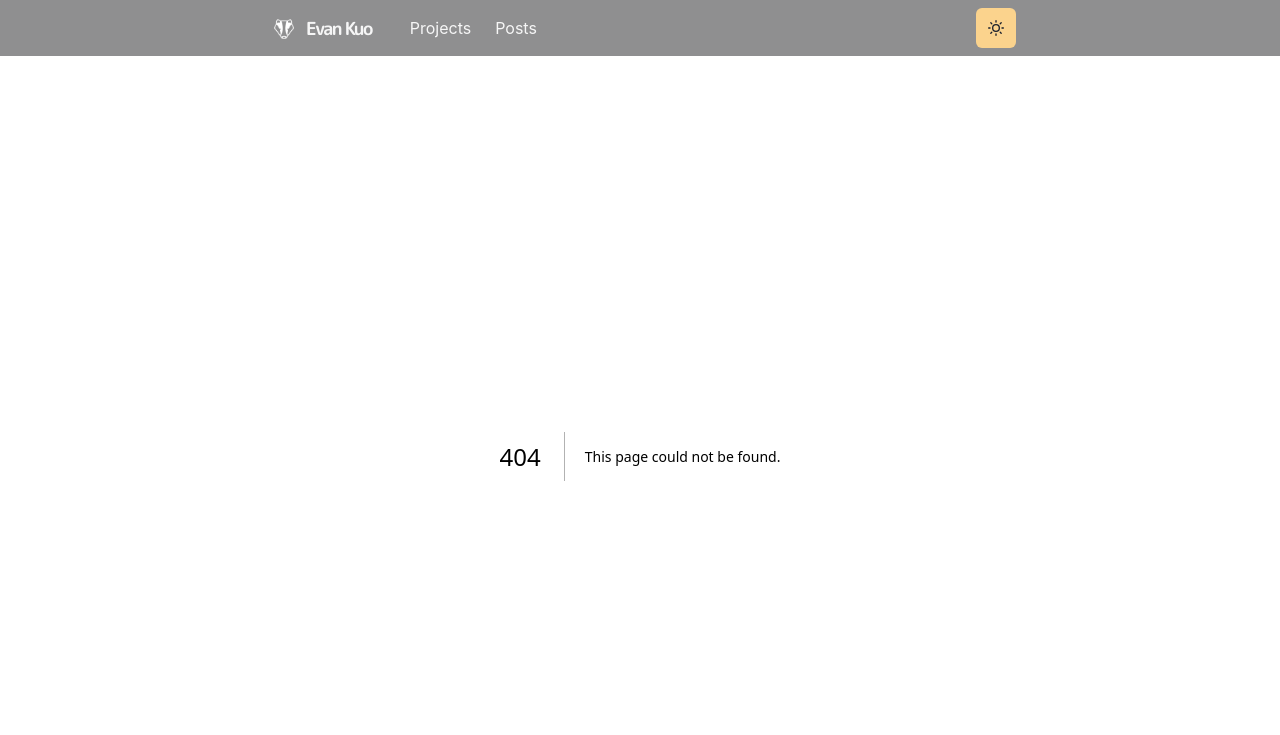
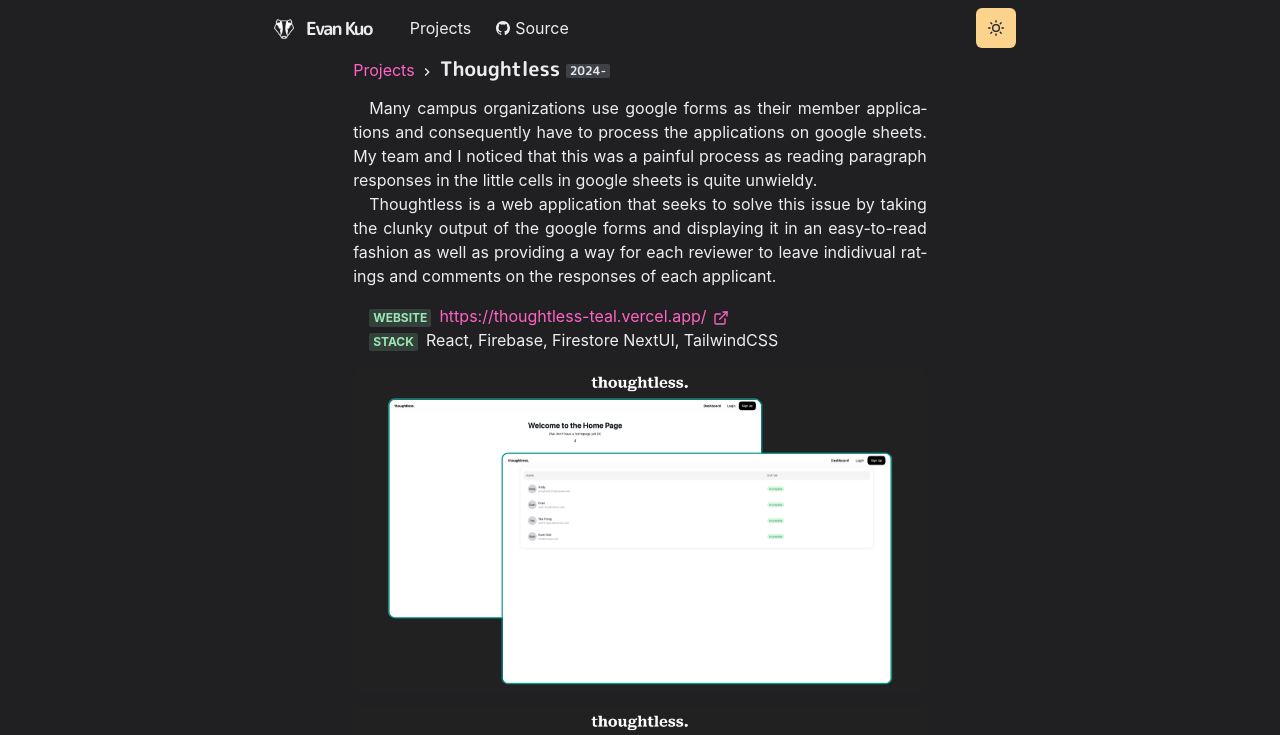
Before and after one commit to Sarcovora/evankuo-homepage, a Next.js app: page /projects/thoughtless in a window 1280 px wide. Before the commit this address had no page. Shown: the top 735 px of the page. Built offline with nearby package versions, Linux system fonts and the light colour scheme.

Commit message:
uhhh a lot of things

```diff
--- a/components/footer.js
+++ b/components/footer.js
@@ -1,8 +1,13 @@
-import { Box } from '@chakra-ui/react'
+import { Box, Link } from '@chakra-ui/react'
 
 const Footer = () => {
   return (
     <Box align="center" opacity={0.4} fontSize="sm">
+      This website is built based on the{' '}
+      <Link href="https://www.craftz.dog/" isExternal>
+        Takuya Matsuyama's website
+      </Link>
+      <br />
       &copy; {new Date().getFullYear()} Evan Kuo. All Rights Reserved.
     </Box>
   )
--- /dev/null
+++ b/components/layouts/article.js
@@ -0,0 +1,38 @@
+import { motion } from 'framer-motion'
+import Head from 'next/head'
+import { GridItemStyle } from '../grid-item'
+
+const variants = {
+  hidden: { opacity: 0, x: 0, y: 20 },
+  enter: { opacity: 1, x: 0, y: 0 },
+  exit: { opacity: 0, x: -0, y: 20 },
+}
+
+const Layout = ({ children, title }) => {
+  const t = `${title} - Evan Kuo`
+  return (
+    <motion.article
+      initial="hidden"
+      animate="enter"
+      exit="exit"
+      variants={variants}
+      transition={{ duration: 0.4, type: 'easeInOut' }}
+      style={{ position: 'relative' }}
+    >
+      <>
+        {title && (
+          <Head>
+            <title>{t}</title>
+            <meta name="twitter:title" content={t} />
+            <meta property="og:title" content={t} />
+          </Head>
+        )}
+        {children}
+
+        <GridItemStyle />
+      </>
+    </motion.article>
+  )
+}
+
+export default Layout
--- a/components/navbar.js
+++ b/components/navbar.js
@@ -1,3 +1,4 @@
+import { forwardRef } from 'react'
 import Logo from './logo'
 import NextLink from 'next/link'
 import {
@@ -17,6 +18,7 @@
 
 import { HamburgerIcon } from '@chakra-ui/icons'
 import ThemeToggleButton from './theme-toggle-button.js'
+import { IoLogoGithub } from 'react-icons/io5'
 
 const LinkItem = ({ href, path, target, children, ...props }) => {
   const active = path === href
@@ -36,6 +38,10 @@
     </Link>
   )
 }
+
+const MenuLink = forwardRef((props, ref) => (
+  <Link ref={ref} as={NextLink} {...props} />
+))
 
 const Navbar = props => {
   const { path } = props
@@ -75,14 +81,24 @@
           <LinkItem href="/projects" path={path}>
             Projects
           </LinkItem>
-          <LinkItem href="/posts" path={path}>
-            Posts
+          <LinkItem
+            target="_blank"
+            href="https://github.com/Sarcovora/evankuo-homepage"
+            path={path}
+            display="inline-flex"
+            alignItems="center"
+            style={{ gap: 4 }}
+            pl={2}
+          >
+            <IoLogoGithub />
+            Source
           </LinkItem>
         </Stack>
         <Box flex={1} align="right">
           <ThemeToggleButton />
+
           <Box ml={2} display={{ base: 'inline-block', md: 'none' }}>
-            <Menu>
+            <Menu isLazy id="navbar-menu">
               <MenuButton
                 as={IconButton}
                 icon={<HamburgerIcon />}
@@ -90,14 +106,11 @@
                 aria-label="Options"
               />
               <MenuList>
-                <MenuItem as={NextLink} href="/" passHref>
+                <MenuItem as={MenuLink} href="/" passHref>
                   About
                 </MenuItem>
-                <MenuItem as={Link} href="/projects" passHref>
+                <MenuItem as={MenuLink} href="/projects" passHref>
                   Projects
-                </MenuItem>
-                <MenuItem as={Link} href="/posts" passHref>
-                  Posts
                 </MenuItem>
                 <MenuItem
                   as={Link}
--- /dev/null
+++ b/components/project.js
@@ -0,0 +1,28 @@
+import NextLink from 'next/link'
+import { Heading, Box, Image, Link, Badge } from '@chakra-ui/react'
+import { ChevronRightIcon } from '@chakra-ui/icons'
+
+export const Title = ({ children }) => (
+  <Box>
+    <Link as={NextLink} href="/projects">
+      Projects
+    </Link>
+    <span>
+      {' '}
+      <ChevronRightIcon />{' '}
+    </span>
+    <Heading display="inline-block" as="h3" fontSize={20} mb={4}>
+      {children}
+    </Heading>
+  </Box>
+)
+
+export const ProjectImage = ({ src, alt }) => (
+  <Image borderRadius="lg" w="full" src={src} alt={alt} mb={4} />
+)
+
+export const Meta = ({ children }) => (
+  <Badge colorScheme="green" mr={2}>
+    {children}
+  </Badge>
+)
--- a/components/theme-toggle-button.js
+++ b/components/theme-toggle-button.js
@@ -17,7 +17,7 @@
       >
         <IconButton
           aria-label="Toggle theme"
-          colorScheme={useColorModeValue('purple', 'orange')}
+          colorScheme={useColorModeValue('teal', 'orange')}
           icon={useColorModeValue(<MoonIcon />, <SunIcon />)}
           onClick={toggleColorMode}
         ></IconButton>
--- a/pages/_app.js
+++ b/pages/_app.js
@@ -2,13 +2,24 @@
 import Layout from '../components/layouts/main'
 import Fonts from '../components/fonts'
 import theme from '../lib/theme'
+import { AnimatePresence } from 'framer-motion'
 
 const Website = ({ Component, pageProps, router }) => {
   return (
     <ChakraProvider theme={theme}>
       <Fonts />
       <Layout router={router}>
-        <Component {...pageProps} key={router.route} />
+        <AnimatePresence
+          mode="wait"
+          initial={true}
+          onExitComplete={() => {
+            if (typeof window !== 'undefined') {
+              window.scrollTo({ top: 0 })
+            }
+          }}
+        >
+          <Component {...pageProps} key={router.route} />
+        </AnimatePresence>
       </Layout>
     </ChakraProvider>
   )
--- a/pages/projects.js
+++ b/pages/projects.js
@@ -2,11 +2,13 @@
 import { Container, Heading, SimpleGrid } from '@chakra-ui/react'
 import Section from '../components/section'
 import { ProjectsGridItem } from '../components/grid-item'
+import Layout from '../components/layouts/article'
 
 import thumbThoughtless from '../public/images/projects/thoughtless_eyecatch.png'
 
 const Projects = () => {
   return (
+    <Layout>
       <Container>
         <Heading as="h3" fontSize={20} mb={4}>
           Projects
@@ -108,6 +110,7 @@
         {/*   </Section> */}
         {/* </SimpleGrid> */}
       </Container>
+    </Layout>
   )
 }
 
--- /dev/null
+++ b/pages/projects/thoughtless.js
@@ -0,0 +1,58 @@
+import {
+  Container,
+  Badge,
+  Link,
+  List,
+  ListItem,
+  AspectRatio,
+} from '@chakra-ui/react'
+import { ExternalLinkIcon } from '@chakra-ui/icons'
+import { Title, ProjectImage, Meta } from '../../components/project'
+import P from '../../components/paragraph'
+import Layout from '../../components/layouts/article'
+
+const Work = () => (
+  <Layout title="Inkdrop">
+    <Container>
+      <Title>
+        Thoughtless <Badge>2024-</Badge>
+      </Title>
+      <P>
+        Many campus organizations use google forms as their member applications
+        and consequently have to process the applications on google sheets. My
+        team and I noticed that this was a painful process as reading paragraph
+        responses in the little cells in google sheets is quite unwieldy.
+      </P>
+      <P>
+        Thoughtless is a web application that seeks to solve this issue by
+        taking the clunky output of the google forms and displaying it in an
+        easy-to-read fashion as well as providing a way for each reviewer to
+        leave indidivual ratings and comments on the responses of each
+        applicant.
+      </P>
+      <List ml={4} my={4}>
+        <ListItem>
+          <Meta>Website</Meta>
+          <Link href="https://thoughtless-teal.vercel.app/">
+            https://thoughtless-teal.vercel.app/ <ExternalLinkIcon mx="2px" />
+          </Link>
+        </ListItem>
+        <ListItem>
+          <Meta>Stack</Meta>
+          <span>React, Firebase, Firestore NextUI, TailwindCSS</span>
+        </ListItem>
+      </List>
+
+      <ProjectImage
+        src="/images/projects/thoughtless_eyecatch.png"
+        alt="Thoughtless"
+      />
+      <ProjectImage
+        src="/images/projects/thoughtless_eyecatch.png"
+        alt="Thoughtless"
+      />
+    </Container>
+  </Layout>
+)
+
+export default Work
```
Also changed, not shown: components/education.js (+10 -9 lines), pages/404.js (added, +26 -0 lines), pages/index.js (+16 -6 lines), 1 other file (tests, documents, lock files or other folders). Lines whose indentation alone changed are shown as unchanged.
